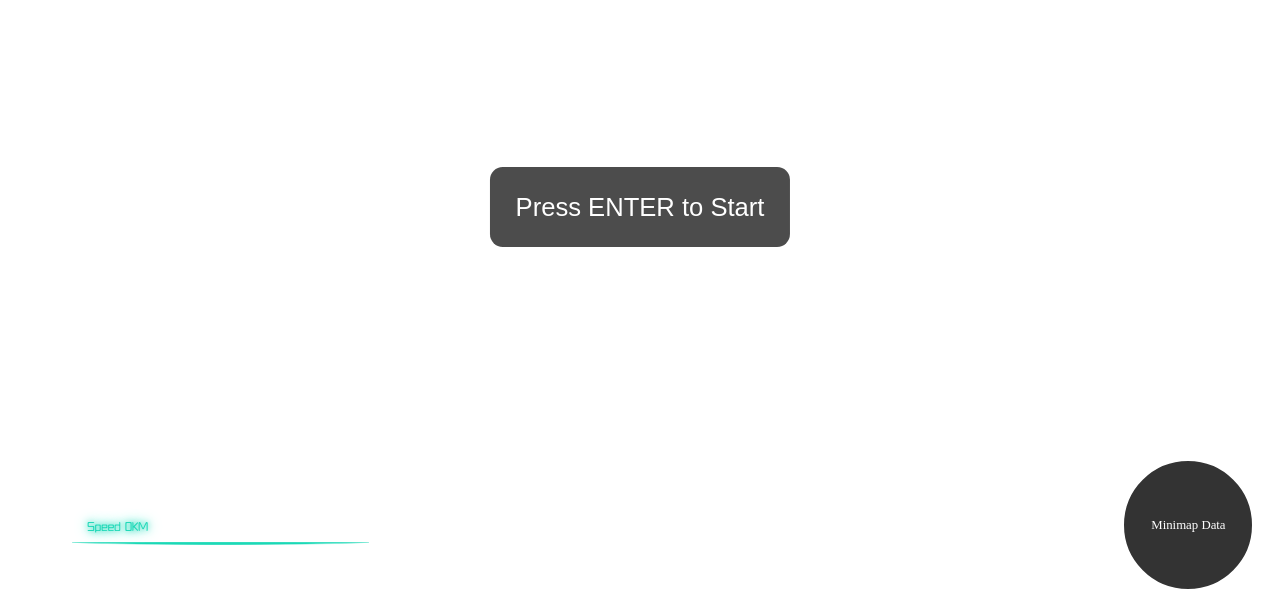
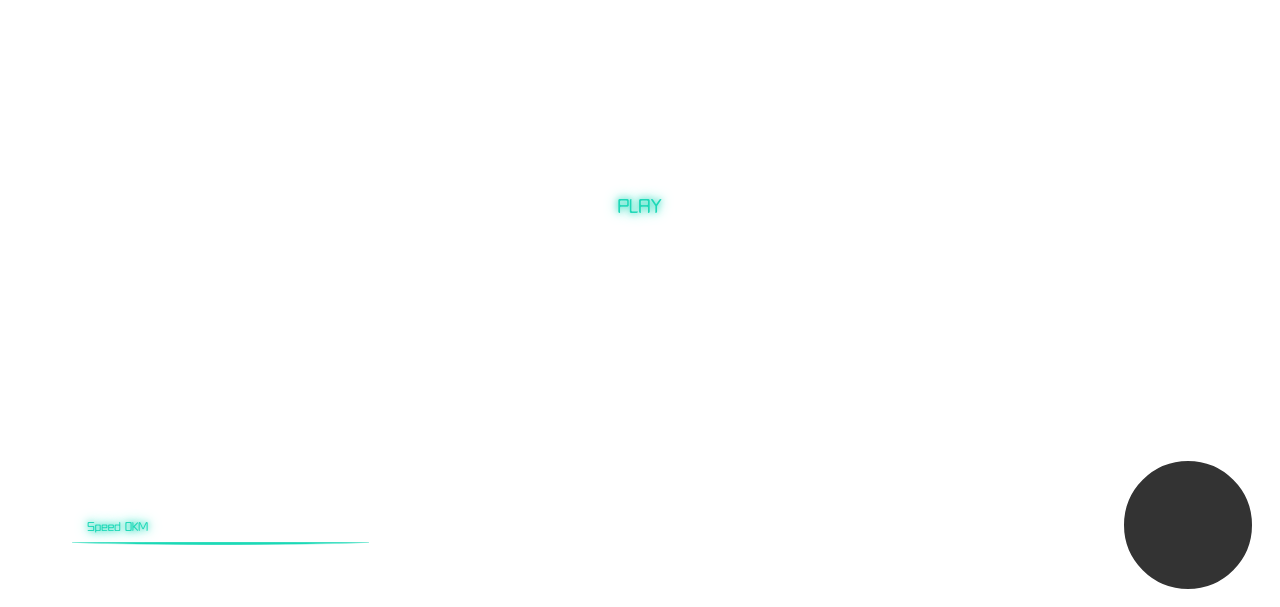
Before and after one commit to tanercelikkiran/need-for-graphics, a website built with Vite: page index.html in a window 1280 px wide. Shown: the part 193-800 px from the top of the page. Built offline with nearby package versions, Linux system fonts and the light colour scheme; files whose address does not match are found by name.

Commit message:
added play button

```diff
--- a/index.html
+++ b/index.html
@@ -20,6 +20,18 @@
         body { margin: 0; }
         canvas { width: 100%; height: 100%; display: block; }
 
+        button {
+            font-family: 'Platformone', sans-serif;
+            background: url('public/button1.png');
+            width: 392px;
+            height: 76px;
+            border: none;
+            color: #1dd8b7;
+            text-decoration: none;
+            font-size: 20px;
+            text-shadow: 0 0 0.5vw #1dd8b7, 0 0 1vw #1dd8b7;
+        }
+
         #game-gui {
             position: absolute;
             top: 0;
@@ -40,7 +52,6 @@
             font-family: Arial, sans-serif;
             font-size: 1vw;
         }
-
 
         #time-remaining {
             position: absolute;
@@ -81,7 +92,6 @@
             text-shadow: 0 0 0.5vw #1dd8b7, 0 0 1vw #1dd8b7;
             display: inline-block;
         }
-
 
         #speed-slider-container {
             position: absolute;
@@ -124,16 +134,25 @@
             top: 50%;
             left: 50%;
             transform: translate(-50%, -50%);
-            color: white;
+            color: #1dd8b7;
             font-size: 2vw;
-            font-family: Arial, sans-serif;
+            font-family: 'Digital7', sans-serif;
             display: flex;
+            flex-direction: column;
             align-items: center;
             justify-content: center;
-            background-color: rgba(0, 0, 0, 0.7);
+            background-color: white;
             padding: 2vw;
             border-radius: 1vw;
             pointer-events: all;
+        }
+
+        #start-menu h1 {
+            font-family: 'Digital7', sans-serif;
+            font-size: 2.5vw;
+            color: #1dd8b7;
+            text-shadow: 0 0 0.5vw #1dd8b7, 0 0 1vw #1dd8b7;
+            margin-bottom: 1rem;
         }
 
         #game-over {
@@ -149,7 +168,6 @@
             padding: 2vw;
             border-radius: 1vw;
         }
-
 
         #neonline {
             position: absolute;
@@ -183,12 +201,12 @@
 <body>
 <div id="game-gui">
     <div id="timer">Time: 00:00</div>
-    <div id="minimap">Minimap Data</div>
+    <div id="minimap"></div>
 </div>
 
 <!-- Start Menu -->
 <div id="start-menu">
-    <div id="start-text">Press ENTER to Start</div>
+    <button id="start-text">PLAY</button>
 </div>
 
 <!-- Game Over Screen -->
@@ -201,7 +219,7 @@
 </div>
 
 <div id="time-remaining">
-    <span id="time-value">600</span>
+    <span id="time-value">60</span>
 </div>
 
 <div id="speedometer">
```
